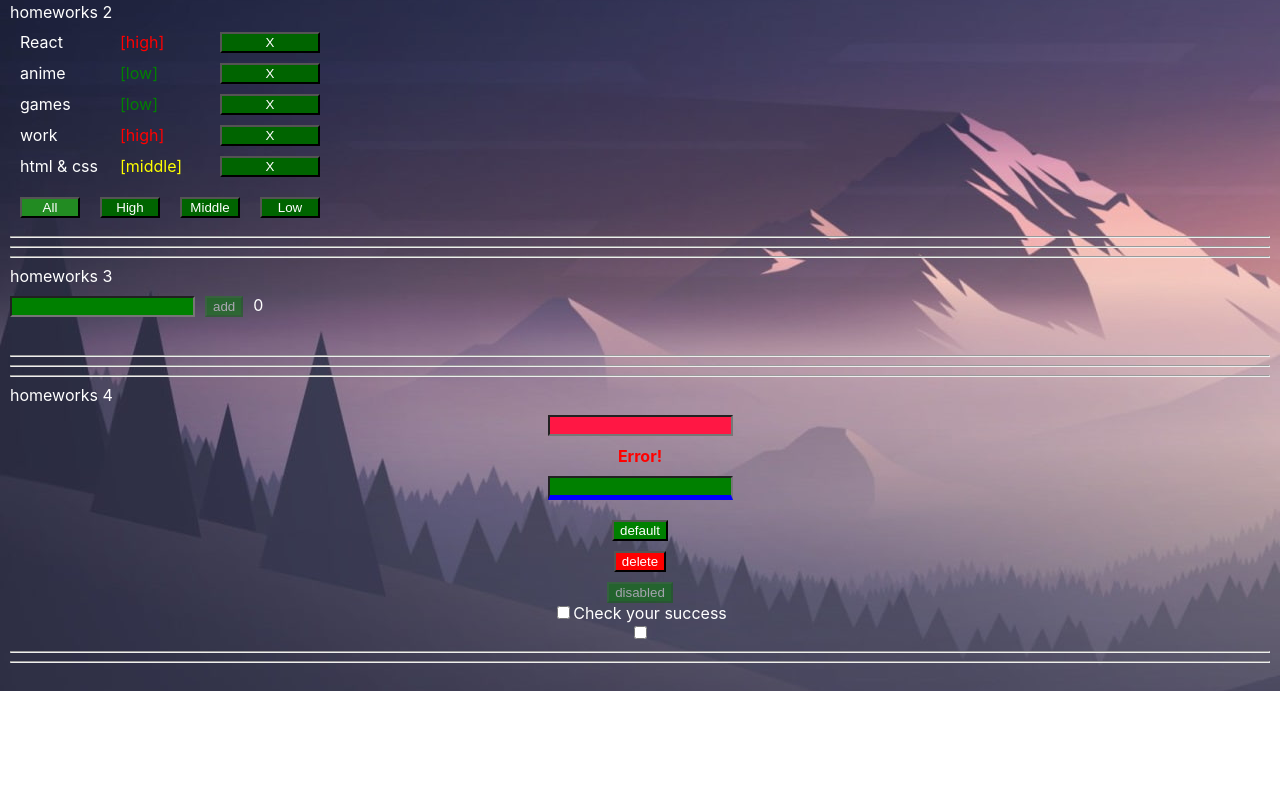
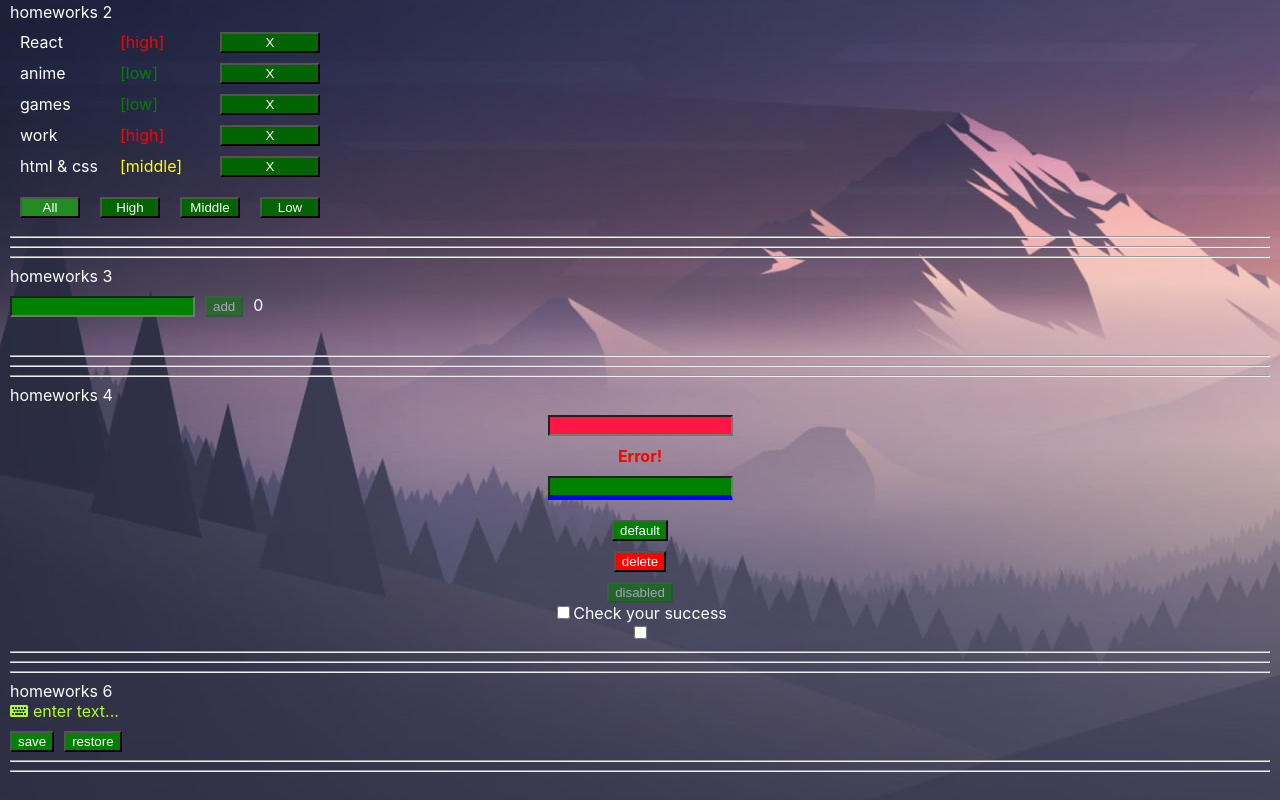
Before and after one commit to KirillProgMaster/ig_home_project, a React (Create React App) app: page /#/pre-junior in a window 1280 px wide. Shown: the part 275-1075 px from the top of the page. Before the commit the page ends 966 px from the top, so only its background shows below. Built offline with nearby package versions, Linux system fonts and the light colour scheme.

Commit message:
HW6 Final version

```diff
--- a/package.json
+++ b/package.json
@@ -4,6 +4,9 @@
   "private": true,
   "homepage": "https://webshturman.github.io/ig_home_project",
   "dependencies": {
+    "@fortawesome/fontawesome-svg-core": "^1.2.36",
+    "@fortawesome/free-solid-svg-icons": "^5.15.4",
+    "@fortawesome/react-fontawesome": "^0.1.15",
     "@testing-library/jest-dom": "^5.11.4",
     "@testing-library/react": "^11.1.0",
     "@testing-library/user-event": "^12.1.10",
--- a/src/p2-homeworks/h4/common/c2-SuperButton/SuperButton.module.css
+++ b/src/p2-homeworks/h4/common/c2-SuperButton/SuperButton.module.css
@@ -10,3 +10,6 @@
 .red {
     background: red;
 }
+.changeButton{
+    margin: 10px 0 0 10px;
+}
--- a/src/p2-homeworks/h5/pages/PreJunior.tsx
+++ b/src/p2-homeworks/h5/pages/PreJunior.tsx
@@ -3,6 +3,7 @@ import HW1 from '../../h1/HW1'
 import HW2 from '../../h2/HW2'
 import HW3 from '../../h3/HW3'
 import HW4 from '../../h4/HW4'
+import HW6 from "../../h6/HW6";
 
 function PreJunior() {
     return (
@@ -11,7 +12,7 @@ function PreJunior() {
             <HW2/>
             <HW3/>
             <HW4/>
-            {/*<HW6/>*/}
+            <HW6/>
 
         </div>
     )
--- /dev/null
+++ b/src/p2-homeworks/h6/HW6.module.css
@@ -0,0 +1,11 @@
+.text{
+    color:greenyellow;
+
+}
+.icon{
+    margin-right: 5px;
+
+}
+.changeButton{
+    margin: 10px 0 0 10px;
+}
--- a/src/p2-homeworks/h6/HW6.tsx
+++ b/src/p2-homeworks/h6/HW6.tsx
@@ -2,6 +2,7 @@ import React, {useState} from 'react'
 import SuperEditableSpan from './common/c4-SuperEditableSpan/SuperEditableSpan'
 import SuperButton from '../h4/common/c2-SuperButton/SuperButton'
 import {restoreState, saveState} from './localStorage/localStorage'
+import s from '../h4/common/c2-SuperButton/SuperButton.module.css'
 
 function HW6() {
     const [value, setValue] = useState<string>('')
@@ -10,7 +11,8 @@ function HW6() {
         saveState<string>('editable-span-value', value)
     }
     const restore = () => {
-        // setValue()
+       //setValue()
+        setValue(restoreState('editable-span-value',value))
     }
 
     return (
@@ -27,7 +29,7 @@ function HW6() {
                 />
             </div>
             <SuperButton onClick={save}>save</SuperButton>
-            <SuperButton onClick={restore}>restore</SuperButton>
+            <SuperButton onClick={restore} className={s.changeButton}>restore</SuperButton>
 
             <hr/>
             {/*для личного творчества, могу проверить*/}
--- a/src/p2-homeworks/h6/common/c4-SuperEditableSpan/SuperEditableSpan.tsx
+++ b/src/p2-homeworks/h6/common/c4-SuperEditableSpan/SuperEditableSpan.tsx
@@ -1,5 +1,8 @@
 import React, {DetailedHTMLProps, InputHTMLAttributes, HTMLAttributes, useState} from 'react'
+import { FontAwesomeIcon } from '@fortawesome/react-fontawesome'
+import { faKeyboard } from '@fortawesome/free-solid-svg-icons'
 import SuperInputText from '../../../h4/common/c1-SuperInputText/SuperInputText'
+import s from '../../HW6.module.css'
 
 // тип пропсов обычного инпута
 type DefaultInputPropsType = DetailedHTMLProps<InputHTMLAttributes<HTMLInputElement>, HTMLInputElement>
@@ -32,21 +35,21 @@ const SuperEditableSpan: React.FC<SuperEditableSpanType> = (
 
     const onEnterCallback = () => {
         // setEditMode() // выключить editMode при нажатии Enter
-
+        setEditMode(false)
         onEnter && onEnter()
     }
     const onBlurCallback = (e: React.FocusEvent<HTMLInputElement>) => {
         // setEditMode() // выключить editMode при нажатии за пределами инпута
-
+        setEditMode(false)
         onBlur && onBlur(e)
     }
     const onDoubleClickCallBack = (e: React.MouseEvent<HTMLSpanElement, MouseEvent>) => {
         // setEditMode() // включить editMode при двойном клике
-
+        setEditMode(true)
         onDoubleClick && onDoubleClick(e)
     }
 
-    const spanClassName = `${'сделать красивый стиль для спана'} ${className}`
+    const spanClassName = `${s.text} ${className}`
 
     return (
         <>
@@ -66,6 +69,7 @@ const SuperEditableSpan: React.FC<SuperEditableSpanType> = (
 
                         {...restSpanProps}
                     >
+                        <FontAwesomeIcon icon={faKeyboard} className={s.icon}/>
                         {/*если нет захардкодженного текста для спана, то значение инпута*/}
                         {children || restProps.value}
                     </span>
--- a/src/p2-homeworks/h6/localStorage/localStorage.ts
+++ b/src/p2-homeworks/h6/localStorage/localStorage.ts
@@ -24,4 +24,4 @@ type StateType = {
 saveState<StateType>('test', {x: 'A', y: 1})
 
 // получем в переменную state объект из ячейки 'test' или дэфолтный объект если ячейка пуста
-const state: StateType = restoreState<StateType>('test', {x: '', y: 0})
+const state: StateType = restoreState<StateType>('test', {x: '888', y: 0})
```
Also changed, not shown: src/p1-main/m1-ui/u1-app/img/keyboard-solid.svg (added), 1 other file (tests, documents, lock files or other folders).
